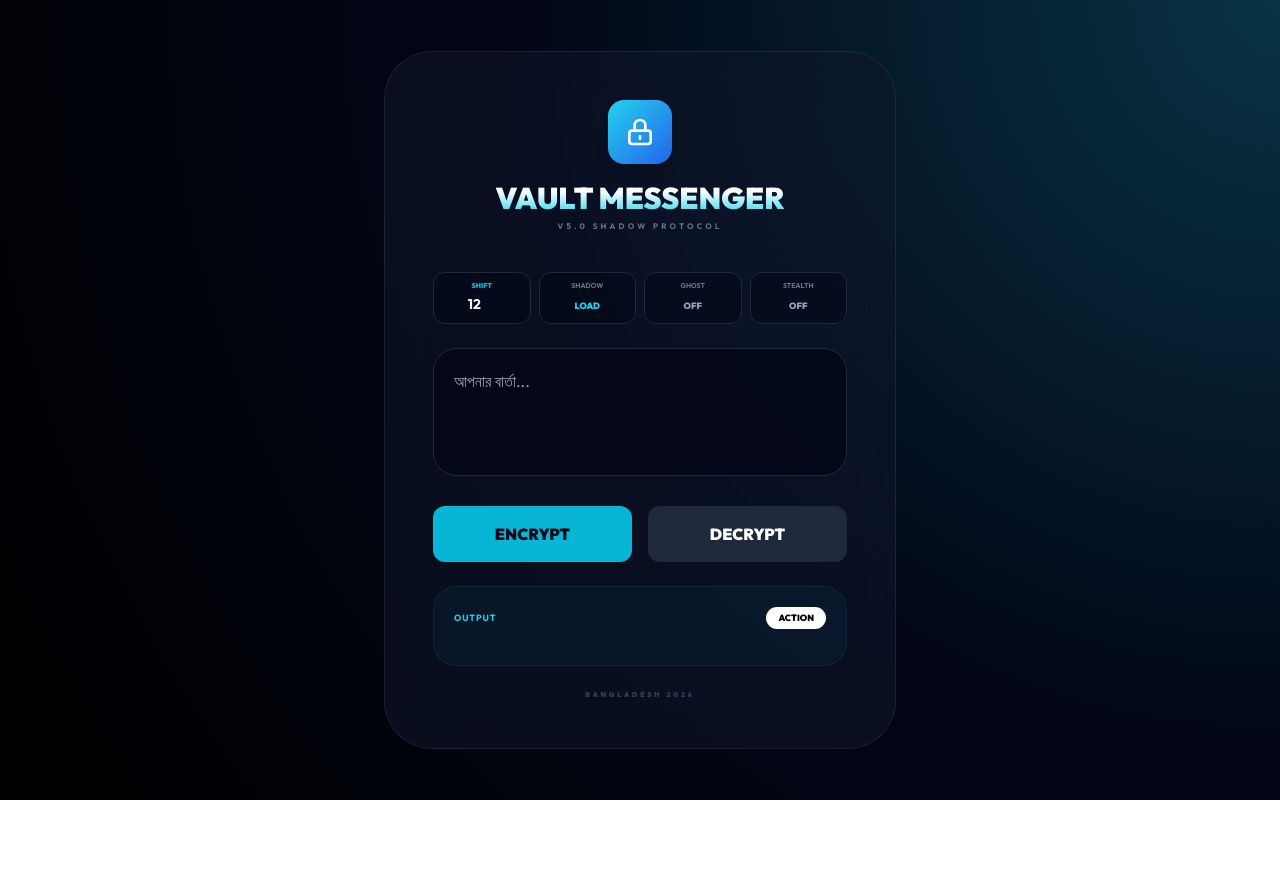
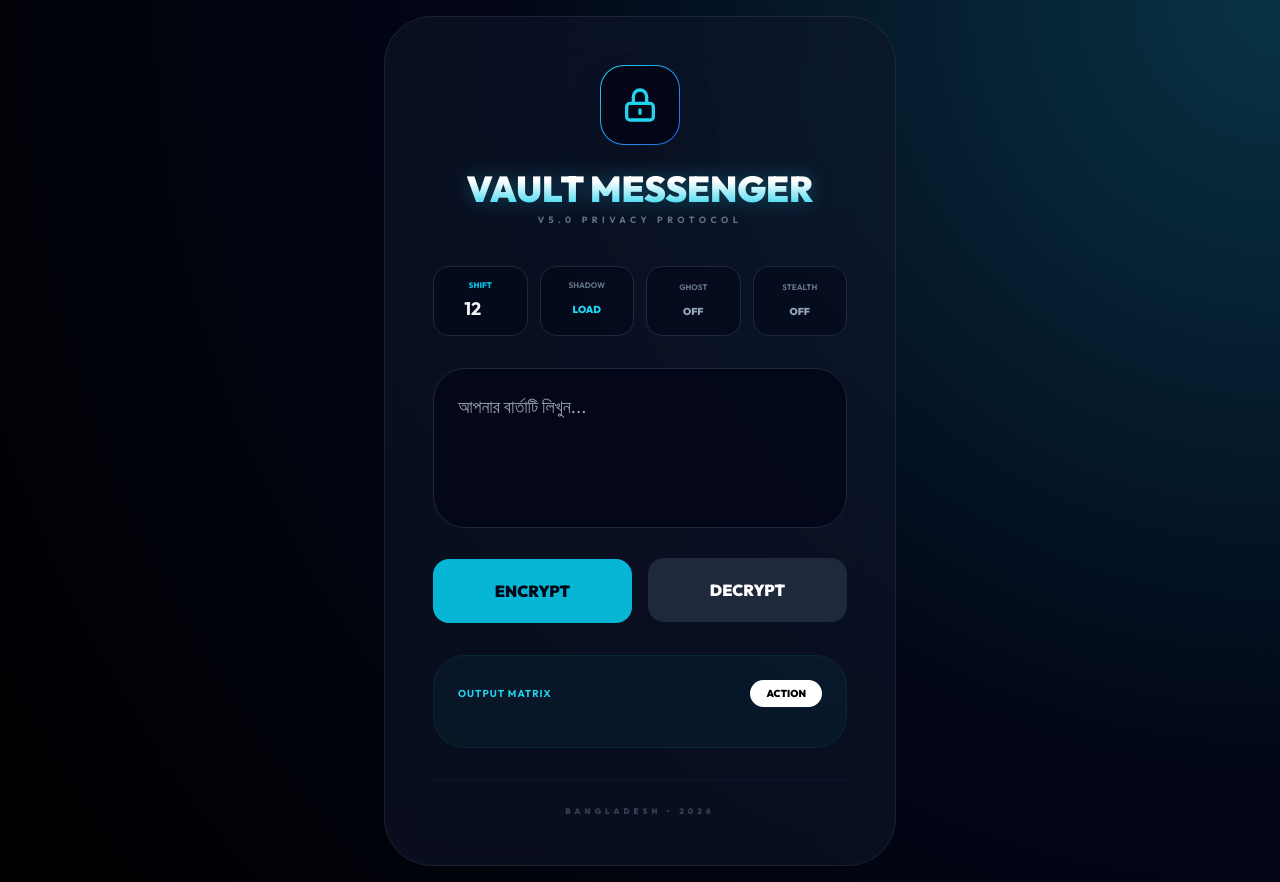
Before and after one commit to h24-sol/Vault-Messenger-v12, a website: page index.html in a window 1280 px wide. Both pictures are taken after a click on the button "ENCRYPT". Before the commit the page ends 800 px from the top, so only its background shows below. Drawn offline with nearby package versions, Linux system fonts and the light colour scheme.

Commit message:
Update index.html

```diff
--- a/index.html
+++ b/index.html
@@ -5,76 +5,97 @@
     <meta name="viewport" content="width=device-width, initial-scale=1.0, user-scalable=no">
     <title>Vault Messenger v5.0</title>
     <script src="https://cdn.tailwindcss.com"></script>
-    <link href="https://fonts.googleapis.com/css2?family=Outfit:wght@300;400;700;900&display=swap" rel="stylesheet">
+    <link href="https://fonts.googleapis.com/css2?family=Outfit:wght@300;400;700;900&amp;display=swap" rel="stylesheet">
     <style>
         :root { --accent: #22d3ee; --bg: #020617; }
         body {
             background: radial-gradient(circle at top right, #083344, #020617, #000000);
-            font-family: 'Outfit', sans-serif; color: #f1f5f9; overflow-x: hidden;
+            font-family: 'Outfit', sans-serif;
+            color: #f1f5f9;
+            overflow-x: hidden;
         }
-        .app-name { background: linear-gradient(to bottom, #ffffff 30%, #22d3ee 100%); -webkit-background-clip: text; -webkit-text-fill-color: transparent; }
-        .glass { background: rgba(15, 23, 42, 0.6); backdrop-filter: blur(25px); border: 1px solid rgba(255, 255, 255, 0.08); }
-        .neo-input { background: rgba(2, 6, 23, 0.8); border: 1px solid #1e293b; }
+        .app-name {
+            background: linear-gradient(to bottom, #ffffff 30%, #22d3ee 100%);
+            -webkit-background-clip: text;
+            -webkit-text-fill-color: transparent;
+            filter: drop-shadow(0 0 10px rgba(34, 211, 238, 0.3));
+        }
+        .glass {
+            background: rgba(15, 23, 42, 0.6);
+            backdrop-filter: blur(25px);
+            border: 1px solid rgba(255, 255, 255, 0.08);
+        }
+        .neo-input {
+            background: rgba(2, 6, 23, 0.8);
+            border: 1px solid #1e293b;
+        }
         #matrixCanvas { display: none; }
     </style>
 </head>
 <body class="min-h-screen flex flex-col items-center justify-center p-4">
-    <div id="mainApp" class="w-full max-w-lg glass rounded-[3rem] p-8 md:p-12 relative overflow-hidden text-center">
+    <div id="mainApp" class="w-full max-w-lg glass rounded-[3rem] p-8 md:p-12 relative overflow-hidden">
         <div class="flex flex-col items-center mb-10">
-            <div class="w-16 h-16 bg-gradient-to-br from-cyan-400 to-blue-600 rounded-2xl mb-4 flex items-center justify-center shadow-lg">
-                <svg xmlns="http://www.w3.org/2000/svg" class="h-8 w-8 text-white" fill="none" viewBox="0 0 24 24" stroke="currentColor">
-                    <path stroke-linecap="round" stroke-linejoin="round" stroke-width="2" d="M12 15v2m-6 4h12a2 2 0 002-2v-6a2 2 0 00-2-2H6a2 2 0 00-2 2v6a2 2 0 002 2zm10-10V7a4 4 0 00-8 0v4h8z" />
-                </svg>
+            <div class="w-20 h-20 bg-gradient-to-br from-cyan-400 to-blue-600 p-[1px] rounded-3xl mb-6 shadow-2xl">
+                <div class="w-full h-full bg-[#020617] rounded-[23px] flex items-center justify-center">
+                    <svg xmlns="http://www.w3.org/2000/svg" class="h-10 w-10 text-cyan-400" fill="none" viewBox="0 0 24 24" stroke="currentColor">
+                        <path stroke-linecap="round" stroke-linejoin="round" stroke-width="2" d="M12 15v2m-6 4h12a2 2 0 002-2v-6a2 2 0 00-2-2H6a2 2 0 00-2 2v6a2 2 0 002 2zm10-10V7a4 4 0 00-8 0v4h8z" />
+                    </svg>
+                </div>
             </div>
-            <h1 class="app-name text-3xl font-black mb-1">VAULT MESSENGER</h1>
-            <p class="text-[8px] tracking-[0.4em] text-slate-500 font-bold uppercase">v5.0 Shadow Protocol</p>
+            <h1 class="app-name text-4xl font-black mb-1 text-center uppercase">VAULT MESSENGER</h1>
+            <p class="text-[9px] tracking-[0.5em] text-slate-500 font-bold uppercase text-center">v5.0 Privacy Protocol</p>
         </div>
 
-        <div class="grid grid-cols-4 gap-2 mb-6">
-            <div class="bg-slate-950/50 p-2 rounded-xl border border-slate-800">
-                <label class="text-[7px] font-black text-cyan-500 uppercase block">Shift</label>
-                <input type="number" id="shift" value="12" class="bg-transparent w-full text-center font-bold text-sm outline-none">
+        <div class="grid grid-cols-4 gap-3 mb-8">
+            <div class="bg-slate-950/50 p-3 rounded-2xl border border-slate-800 text-center">
+                <label class="text-[8px] font-black text-cyan-500 uppercase block mb-1">Shift</label>
+                <input type="number" id="shift" value="12" class="bg-transparent w-full text-center font-bold text-lg outline-none">
             </div>
-            <label class="bg-slate-950/50 p-2 rounded-xl border border-slate-800 cursor-pointer">
-                <label class="text-[7px] font-bold text-slate-500 uppercase block">Shadow</label>
-                <span id="shadowStat" class="text-[9px] font-black text-cyan-400">LOAD</span>
-                <input type="file" id="imgInput" accept="image/png" class="hidden" onchange="handleShadow(this)">
+            <label class="bg-slate-950/50 p-3 rounded-2xl border border-slate-800 text-center cursor-pointer">
+                <label class="text-[8px] font-bold text-slate-500 uppercase block mb-1">Shadow</label>
+                <span id="shadowStat" class="text-[10px] font-black text-cyan-400 uppercase">LOAD</span>
+                <input type="file" id="imgInput" accept="image/*" class="hidden" onchange="handleShadow(this)">
             </label>
-            <button onclick="toggleSet('ghost')" id="ghostBtn" class="bg-slate-950/50 p-2 rounded-xl border border-slate-800">
-                <label class="text-[7px] font-bold text-slate-500 uppercase block">Ghost</label>
-                <span id="ghostStat" class="text-[9px] font-black text-slate-400">OFF</span>
+            <button onclick="toggleSet('ghost')" id="ghostBtn" class="bg-slate-950/50 p-3 rounded-2xl border border-slate-800">
+                <label class="text-[8px] font-bold text-slate-500 uppercase block mb-1">Ghost</label>
+                <span id="ghostStat" class="text-[10px] font-black text-slate-400 uppercase">OFF</span>
             </button>
-            <button onclick="toggleSet('stealth')" id="stealthBtn" class="bg-slate-950/50 p-2 rounded-xl border border-slate-800">
-                <label class="text-[7px] font-bold text-slate-500 uppercase block">Stealth</label>
-                <span id="stealthStat" class="text-[9px] font-black text-slate-400">OFF</span>
+            <button onclick="toggleSet('stealth')" id="stealthBtn" class="bg-slate-950/50 p-3 rounded-2xl border border-slate-800">
+                <label class="text-[8px] font-bold text-slate-500 uppercase block mb-1">Stealth</label>
+                <span id="stealthStat" class="text-[10px] font-black text-slate-400 uppercase">OFF</span>
             </button>
         </div>
 
-        <textarea id="msgInput" placeholder="আপনার বার্তা..." class="w-full neo-input rounded-3xl p-5 h-32 text-slate-200 outline-none text-base resize-none mb-6"></textarea>
+        <textarea id="msgInput" placeholder="আপনার বার্তাটি লিখুন..." class="w-full neo-input rounded-[2rem] p-6 h-40 text-slate-200 outline-none text-lg resize-none mb-6"></textarea>
 
-        <div class="grid grid-cols-2 gap-4 mb-6">
-            <button onclick="run('enc')" class="bg-cyan-500 text-slate-950 font-black py-4 rounded-xl active:scale-95">ENCRYPT</button>
-            <button onclick="run('dec')" class="bg-slate-800 text-white font-black py-4 rounded-xl active:scale-95">DECRYPT</button>
+        <div class="grid grid-cols-2 gap-4 mb-8">
+            <button onclick="run('enc')" class="bg-cyan-500 text-slate-950 font-black py-5 rounded-2xl active:scale-95 uppercase">ENCRYPT</button>
+            <button onclick="run('dec')" class="bg-slate-800 text-white font-black py-5 rounded-2xl active:scale-95 uppercase">DECRYPT</button>
         </div>
 
-        <div id="resArea" class="hidden bg-cyan-500/5 border border-cyan-500/10 rounded-3xl p-5">
-            <div class="flex justify-between items-center mb-3">
-                <span id="resLabel" class="text-[9px] font-bold text-cyan-400 uppercase tracking-widest">Output</span>
-                <button id="actionBtn" class="text-[9px] bg-white text-black px-3 py-1 rounded-full font-black">ACTION</button>
-            </div>
-            <p id="resText" class="text-lg font-medium text-white break-words mb-4"></p>
-            <div id="imgBox" class="hidden rounded-lg overflow-hidden border border-cyan-500/20">
-                <img id="resImg" src="" class="w-full">
+        <div id="resArea" class="hidden">
+            <div class="bg-cyan-500/5 border border-cyan-500/10 rounded-[2rem] p-6">
+                <div class="flex justify-between items-center mb-4">
+                    <span id="resLabel" class="text-[10px] font-bold text-cyan-400 uppercase tracking-widest">Output Matrix</span>
+                    <button id="actionBtn" class="text-[10px] bg-white text-black px-4 py-1.5 rounded-full font-black uppercase">ACTION</button>
+                </div>
+                <p id="resText" class="text-xl font-medium text-white break-words mb-4 text-center"></p>
+                <div id="imgBox" class="hidden rounded-xl overflow-hidden border border-cyan-500/30">
+                    <img id="resImg" src="" class="w-full">
+                </div>
             </div>
         </div>
 
-        <p class="mt-6 text-[7px] text-slate-700 font-black uppercase tracking-[0.4em]">Bangladesh 2026</p>
+        <footer class="mt-8 pt-6 border-t border-slate-900 text-center">
+            <p class="text-[8px] text-slate-700 font-black uppercase tracking-[0.5em]">Bangladesh • 2026</p>
+        </footer>
     </div>
+
     <canvas id="matrixCanvas"></canvas>
 
     <script>
         let settings = { ghost: false, stealth: false };
-        let shadowSource = null;
+        let shadowData = null;
 
         function toggleSet(type) {
             settings[type] = !settings[type];
@@ -87,7 +108,7 @@
             if (input.files && input.files[0]) {
                 const reader = new FileReader();
                 reader.onload = (e) => {
-                    shadowSource = e.target.result;
+                    shadowData = e.target.result;
                     document.getElementById('shadowStat').innerText = "READY";
                     document.getElementById('shadowStat').style.color = "#ffffff";
                 };
@@ -104,52 +125,63 @@
             const actionBtn = document.getElementById('actionBtn');
             let shift = parseInt(document.getElementById('shift').value) || 0;
 
-            if (shadowSource) {
+            if (shadowData) {
                 const img = new Image();
-                img.src = shadowSource;
+                img.src = shadowData;
                 await new Promise(r => img.onload = r);
+
                 const cvs = document.getElementById('matrixCanvas');
                 const ctx = cvs.getContext('2d');
                 cvs.width = img.width; cvs.height = img.height;
                 ctx.drawImage(img, 0, 0);
+
                 const data = ctx.getImageData(0, 0, cvs.width, cvs.height);
                 const px = data.data;
+
                 let seed = shift;
                 for (let i = 0; i < px.length; i += 4) {
-                    px[i] ^= (seed % 255);
-                    px[i+1] ^= ((seed * 2) % 255);
-                    px[i+2] ^= ((seed * 3) % 255);
+                    px[i] = px[i] ^ (seed % 255);
+                    px[i+1] = px[i+1] ^ ((seed * 2) % 255);
+                    px[i+2] = px[i+2] ^ ((seed * 3) % 255);
                     seed = (seed * 16807) % 2147483647;
                 }
                 ctx.putImageData(data, 0, 0);
-                const finalPng = cvs.toDataURL("image/png");
 
-                resText.innerText = "Shadow Created";
-                resImg.src = finalPng;
+                // Use PNG for NO DISCOLORATION (Lossless)
+                const finalUrl = cvs.toDataURL("image/png");
+
+                resText.innerText = "Shadow Matrix Complete";
+                resImg.src = finalUrl;
                 imgBox.classList.remove('hidden');
-                actionBtn.innerText = "DOWNLOAD";
+
+                actionBtn.innerText = "SAVE SHADOW";
                 actionBtn.onclick = () => {
-                    // Optimized Download for Android WebView
-                    const win = window.open();
-                    if(win) {
-                        win.document.write(`<img src="${finalPng}" style="width:100%"><p>Long press to save</p>`);
-                    } else {
-                        const dl = document.createElement('a');
-                        dl.href = finalPng;
-                        dl.download = "shadow.png";
-                        dl.click();
-                    }
+                    const link = document.createElement('a');
+                    link.href = finalUrl;
+                    link.setAttribute('download', mode === 'enc' ? 'shadow.png' : 'restored.png');
+                    document.body.appendChild(link);
+                    link.click();
+                    setTimeout(() => document.body.removeChild(link), 100);
                 };
-            } else if (input.value) {
+            }
+            else if (input.value) {
                 if(mode === 'dec') shift = -shift;
-                const result = input.value.split('').map(c => String.fromCharCode(c.charCodeAt(0) + (c === ' ' ? 0 : shift))).join('');
-                resText.innerText = result;
+                const out = input.value.split('').map(c => String.fromCharCode(c.charCodeAt(0) + (c === ' ' ? 0 : shift))).join('');
+                resText.innerText = out;
                 imgBox.classList.add('hidden');
-                actionBtn.innerText = "COPY";
-                actionBtn.onclick = () => { navigator.clipboard.writeText(result); alert("Copied!"); };
+                actionBtn.innerText = "COPY TEXT";
+                actionBtn.onclick = () => {
+                    navigator.clipboard.writeText(out);
+                    alert("Copied!");
+                };
             }
+
             resArea.classList.remove('hidden');
-            if(settings.ghost) { input.value = ''; shadowSource = null; document.getElementById('shadowStat').innerText = "LOAD"; }
+            if(settings.ghost) {
+                input.value = ''; shadowData = null;
+                document.getElementById('shadowStat').innerText = "LOAD";
+                document.getElementById('shadowStat').style.color = "#22d3ee";
+            }
         }
     </script>
 </body>
```
